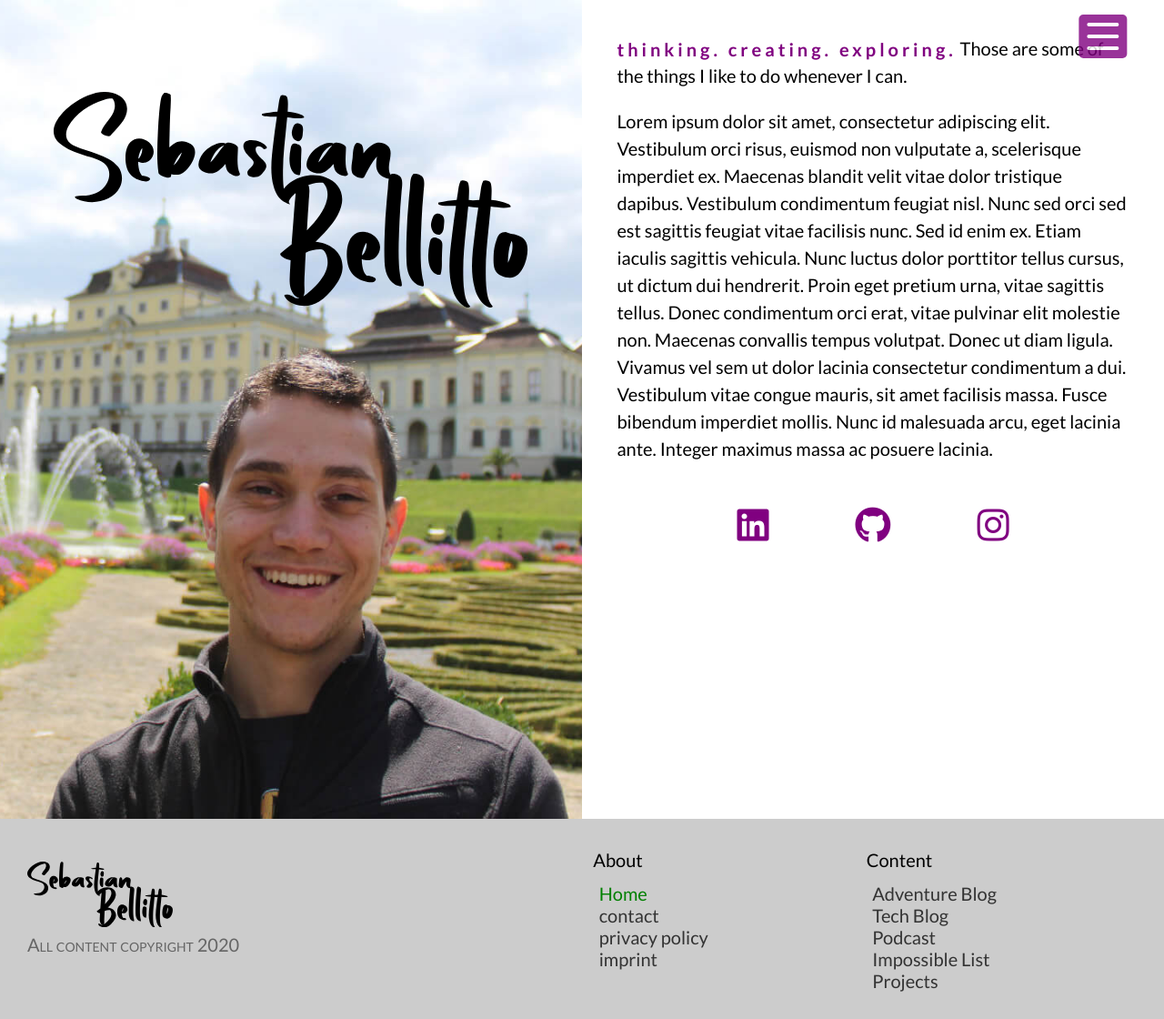
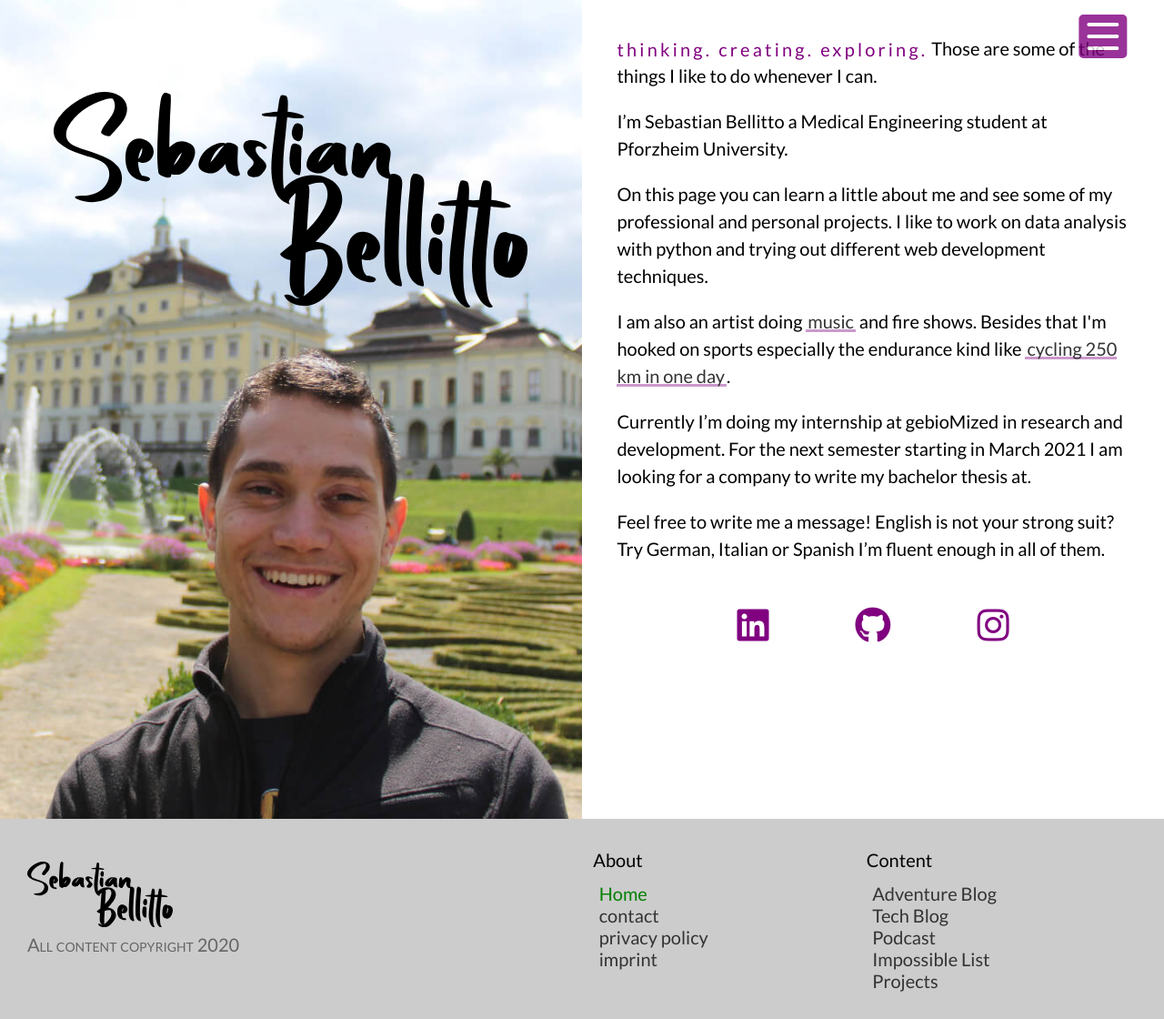
Before and after one commit to SebastianSlash/SebastianSlash.github.io, a Jekyll site: the page built from index.html, in a window 1280 px wide. Shown: the whole page at 91% size. Built offline with Jekyll 4.4.1, drawn with Linux system fonts in a browser that asks for light colours; some web fonts are replaced.

Commit message:
started writing about

```diff
--- a/_sass/landing.sass
+++ b/_sass/landing.sass
@@ -44,8 +44,9 @@
     align-self: center
 
 .ticker
-  letter-spacing: 0.20em
-  font-weight: 700
+  font: 20px Lato, sans-serif
+  letter-spacing: 0.16em
+  font-weight: normal
   // transform: scale(1, 1.05)
   // -webkit-transform: scale(1, 1.05) /* Safari and Chrome */
   // -moz-transform: scale(1, 1.05) /* Firefox */
@@ -75,7 +76,7 @@
 
 .about
   // background: white
-  height: 100vh
+  min-height: 100vh
   padding: 3%
   flex-grow: 1
   order: 2
--- a/index.html
+++ b/index.html
@@ -22,8 +22,30 @@ class: home
       <p> <span class="ticker">thinking. creating. exploring.</span>
       Those are some of the things I like to do whenever I can. </p>
       <p>
-        Lorem ipsum dolor sit amet, consectetur adipiscing elit. Vestibulum orci risus, euismod non vulputate a, scelerisque imperdiet ex. Maecenas blandit velit vitae dolor tristique dapibus. Vestibulum condimentum feugiat nisl. Nunc sed orci sed est sagittis feugiat vitae facilisis nunc. Sed id enim ex. Etiam iaculis sagittis vehicula. Nunc luctus dolor porttitor tellus cursus, ut dictum dui hendrerit. Proin eget pretium urna, vitae sagittis tellus. Donec condimentum orci erat, vitae pulvinar elit molestie non. Maecenas convallis tempus volutpat. Donec ut diam ligula. Vivamus vel sem ut dolor lacinia consectetur condimentum a dui. Vestibulum vitae congue mauris, sit amet facilisis massa. Fusce bibendum imperdiet mollis. Nunc id malesuada arcu, eget lacinia ante. Integer maximus massa ac posuere lacinia.
-
+        I’m Sebastian Bellitto a Medical Engineering student at Pforzheim University.
+      </p>
+      <p>
+        On this page you can learn a little about me and see some of my professional and personal projects.
+        I like to work on data analysis with python and trying out different web development techniques.
+      </p>
+      <p>
+        I am also an artist doing
+        <a class="special-link" target="blank" href="https://www.youtube.com/user/AmpelStudios">music</a>
+        and fire shows.
+        Besides that I'm hooked on sports especially the endurance kind like
+        <a class="special-link" target="blank" href="blog/2020/07/21/riding-the-orbit360-BW">cycling 250 km in one day</a>.
+        <!-- You can read more about my adventurous side on the Adventure blog.
+        Everything tech related I’m writing will be published on the tech blog. -->
+      </p>
+      <p>
+        Currently I’m doing my internship at gebioMized in research and development.
+        For the next semester starting in March 2021 I am looking for a company to write my bachelor thesis at.
+      </p>
+      <p>
+        Feel free to write me a message!
+        English is not your strong suit?
+        Try German, Italian or Spanish I’m fluent enough in all of them.
+      </p>
       <ul class="social">
         <li><a href="https://www.linkedin.com/in/sebastian-bellitto-08227312a/" class="social-icon" target="blank"> <i class="fa fa-linkedin fa-2x"></i></a></li>
         <li><a href="https://github.com/SebastianSlash" class="social-icon" target="blank"> <i class="fa fa-github fa-2x"></i></a></li>
```
